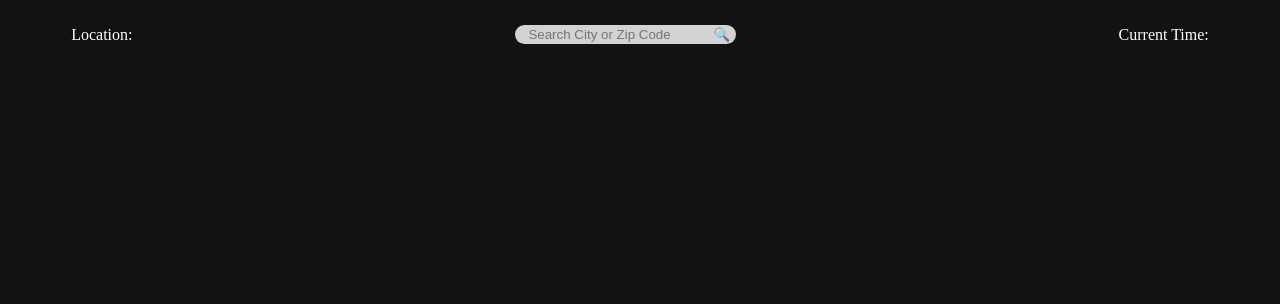
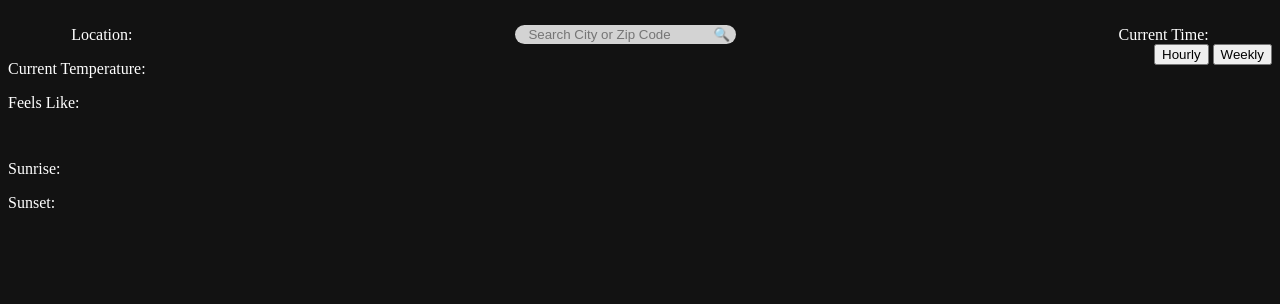
Before and after one commit to chaklamw/weather-app, a Flask app: page / in a window 1280 px wide. Shown: the top 304 px of the page. Run offline with Flask 3, Linux system fonts and the light colour scheme.

Commit message:
Setup main content for homepage

```diff
--- a/static/style.css
+++ b/static/style.css
@@ -41,4 +41,10 @@
 
 main {
     display:flex;
+    justify-content: space-between;
 }
+
+.content-container {
+    display: flex;
+    flex-direction: column;
+}
--- a/templates/index.html
+++ b/templates/index.html
@@ -17,7 +17,47 @@
     </header>
 
     <main>
-        <div></div>
+        <div class="content-container">
+            <div id="temperature">
+                <p>Current Temperature: <span id="current-temp"></span></p>
+                <p>Feels Like: <span id="feels-like"></span></p>
+            </div>
+            <div id="weather">
+                <p id="current-condition"></p>
+                <p id="condition-desc"></p>
+            </div>
+            <div id="daily">
+                <p>Sunrise: <span id="sunrise"></span></p>
+                <p>Sunset: <span id="sunset"></span></p>
+            </div>
+        </div>
+
+        <div class="content-container">
+            <div id="tabs">
+                <button id="hourly">Hourly</button>
+                <button id="weekly">Weekly</button>
+            </div>
+
+            <div id="hourly-content">
+                <div id="current-hour"></div>
+                <div id="hour2"></div>
+                <div id="hour3"></div>
+                <div id="hour4"></div>
+                <div id="hour5"></div>
+                <div id="hour6"></div>
+                <div id="hour7"></div>
+            </div>
+
+            <div id="weekly-content">
+                <div id="today"></div>
+                <div id="day2"></div>
+                <div id="day3"></div>
+                <div id="day4"></div>
+                <div id="day5"></div>
+                <div id="day6"></div>
+                <div id="day7"></div>
+            </div>
+        </div>
     </main>
 </body>
 </html>
```
